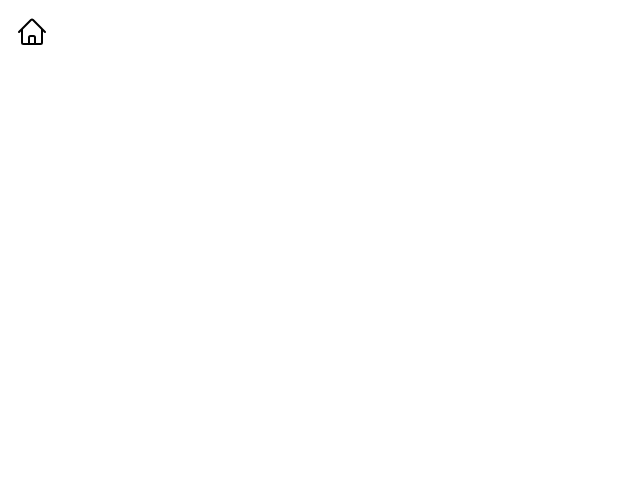
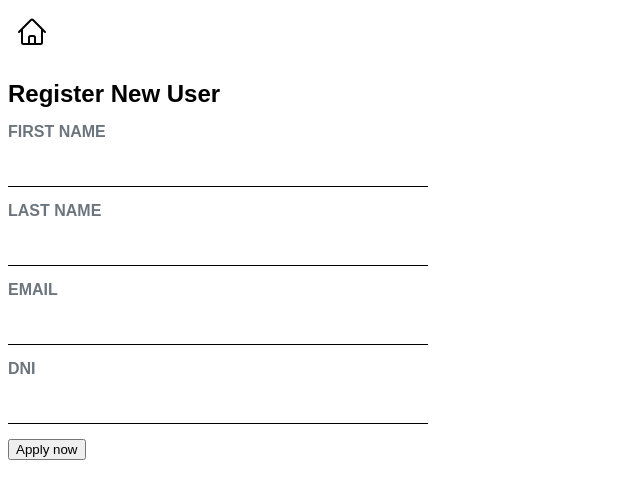
Before and after one commit to joanmrtnz/angular-users-app, an Angular app in the folder users-app/: page /new-user in a window 1280 px wide. Before the commit this address led to /. Shown: the top 498 px of the page, without its empty margins (0-640 px from the left). Built offline with nearby package versions, Linux system fonts and the light colour scheme.

Commit message:
feat(user-form): add user-form component

```diff
--- a/users-app/src/app/details/details.ts
+++ b/users-app/src/app/details/details.ts
@@ -2,11 +2,10 @@ import {Component, inject} from '@angular/core';
 import {ActivatedRoute} from '@angular/router';
 import {UserService} from '../user.service';
 import {UserInfo} from '../user';
-import {FormControl, FormGroup, ReactiveFormsModule} from '@angular/forms';
 
 @Component({
   selector: 'app-details',
-  imports: [ReactiveFormsModule],
+  imports: [],
   template: `
     <article>
       <section class="listing-description">
@@ -38,22 +37,4 @@ export class Details {
       this.user = user;
     });
   }
-
-  // Form object
-  applyForm = new FormGroup({
-    id: new FormControl(''),
-    firstName: new FormControl(''),
-    lastName: new FormControl(''),
-    email: new FormControl(''),
-  });
-
-
-  submitApplication() {
-    this.userService.submitApplication(
-      this.applyForm.value.id ?? '',
-      this.applyForm.value.firstName ?? '',
-      this.applyForm.value.lastName ?? '',
-      this.applyForm.value.email ?? '',
-    );
-  }
 }
--- a/users-app/src/app/routes.ts
+++ b/users-app/src/app/routes.ts
@@ -1,6 +1,7 @@
 import {Routes} from '@angular/router';
 import {Home} from './home/home';
 import {Details} from './details/details';
+import { UserForm } from './user-form/user-form';
 
 const routeConfig: Routes = [
   {
@@ -13,5 +14,10 @@ const routeConfig: Routes = [
     component: Details,
     title: 'Home details',
   },
+   {
+    path: 'new-user',
+    component: UserForm,
+    title: 'New User',
+  },
 ];
 export default routeConfig;
--- /dev/null
+++ b/users-app/src/app/user-form/user-form.css
@@ -0,0 +1,23 @@
+.user-apply .section-heading {
+  font-size: 18pt;
+  margin-bottom: 15px;
+}
+label, input {
+  display: block;
+}
+label {
+  color: var(--secondary-color);
+  font-weight: bold;
+  text-transform: uppercase;
+  font-size: 12pt;
+}
+input {
+  font-size: 16pt;
+  margin-bottom: 15px;
+  padding: 10px;
+  width: 400px;
+  border-top: none;
+  border-right: none;
+  border-left: none;
+  border-bottom: solid .3px;
+}
--- /dev/null
+++ b/users-app/src/app/user-form/user-form.html
@@ -0,0 +1 @@
+<p>user-form works!</p>
--- /dev/null
+++ b/users-app/src/app/user-form/user-form.ts
@@ -0,0 +1,49 @@
+import {Component, inject} from '@angular/core';
+import {FormControl, FormGroup, ReactiveFormsModule} from '@angular/forms';
+import {UserService} from '../user.service';
+
+@Component({
+  selector: 'app-user-form',
+  imports: [ReactiveFormsModule],
+  template: `
+  <article>
+    <section class="user-apply">
+      <h2 class="section-heading">Register New User</h2>
+      <form [formGroup]="registerForm" (submit)="submitApplication()">
+        <label for="first-name">First Name</label>
+        <input id="first-name" type="text" formControlName="firstName" />
+        <label for="last-name">Last Name</label>
+        <input id="last-name" type="text" formControlName="lastName" />
+        <label for="email">Email</label>
+        <input id="email" type="email" formControlName="email" />
+        <label for="id">DNI</label>
+        <input id="id" type="text" formControlName="id" />
+        <button type="submit" class="primary">Apply now</button>
+      </form>
+    </section>
+  </article>
+  `
+  ,
+  styleUrl: './user-form.css'
+})
+export class UserForm {
+  userService = inject(UserService);
+
+  // Form object
+  registerForm = new FormGroup({
+    id: new FormControl(''),
+    firstName: new FormControl(''),
+    lastName: new FormControl(''),
+    email: new FormControl(''),
+  });
+
+
+  submitApplication() {
+    this.userService.submitApplication(
+      this.registerForm.value.id ?? '',
+      this.registerForm.value.firstName ?? '',
+      this.registerForm.value.lastName ?? '',
+      this.registerForm.value.email ?? '',
+    );
+  }
+}
```
Also changed, not shown: 1 other file (tests, documents, lock files or other folders).
